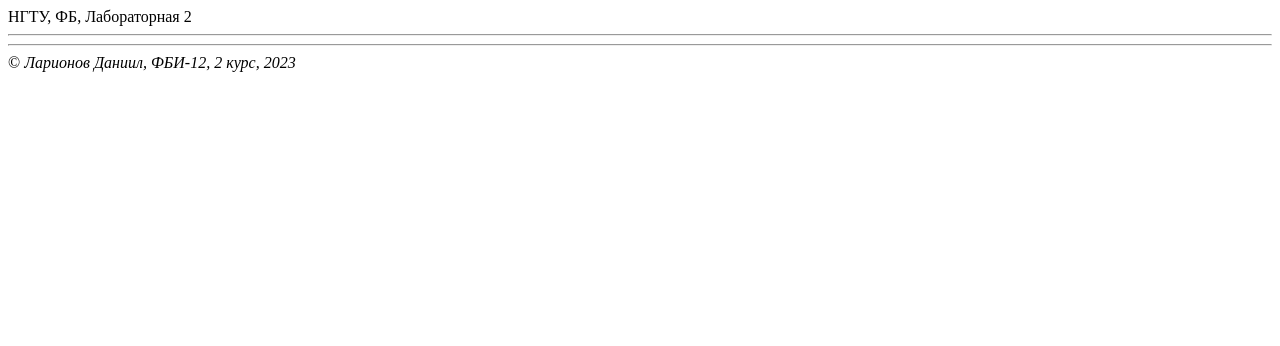
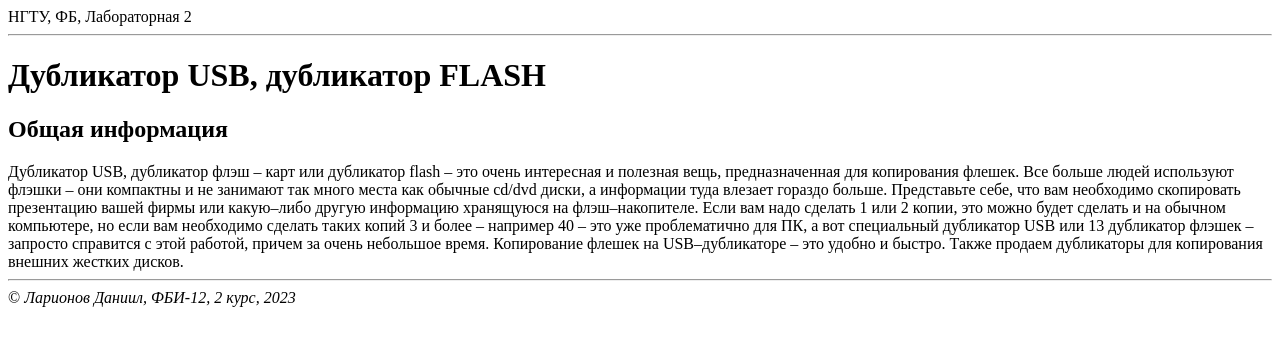
Before and after one commit to 1fbifbi23/didactic-giggle, a plain HTML site: page lab2.html in a window 1280 px wide. Drawn offline with Linux system fonts and the light colour scheme.

Commit message:
USB-дубликатор

```diff
--- a/lab2.html
+++ b/lab2.html
@@ -11,6 +11,28 @@
         <hr>
     </header>
     <main>
+        <h1>Дубликатор USB, дубликатор FLASH</h1>
+
+        <h2>Общая информация</h2>
+
+        <div>
+            Дубликатор USB, дубликатор флэш &ndash; карт или дубликатор flash &ndash; это
+            очень интересная и полезная вещь, предназначенная для
+            копирования флешек. Все больше людей используют флэшки &ndash;
+            они компактны и не занимают так много места как обычные cd/dvd
+            диски, а информации туда влезает гораздо больше. Представьте
+            себе, что вам необходимо скопировать презентацию вашей
+            фирмы или какую&ndash;либо другую информацию хранящуюся на
+            флэш&ndash;накопителе. Если вам надо сделать 1 или 2 копии, это
+            можно будет сделать и на обычном компьютере, но если вам
+            необходимо сделать таких копий 3 и более &ndash; например 40 &ndash; это уже
+            проблематично для ПК, а вот специальный дубликатор USB или
+            13
+            дубликатор флэшек &ndash; запросто справится с этой работой, причем
+            за очень небольшое время. Копирование флешек на
+            USB&ndash;дубликаторе &ndash; это удобно и быстро. Также продаем
+            дубликаторы для копирования внешних жестких дисков.
+        </div>
 
     </main>
     <footer>
```
